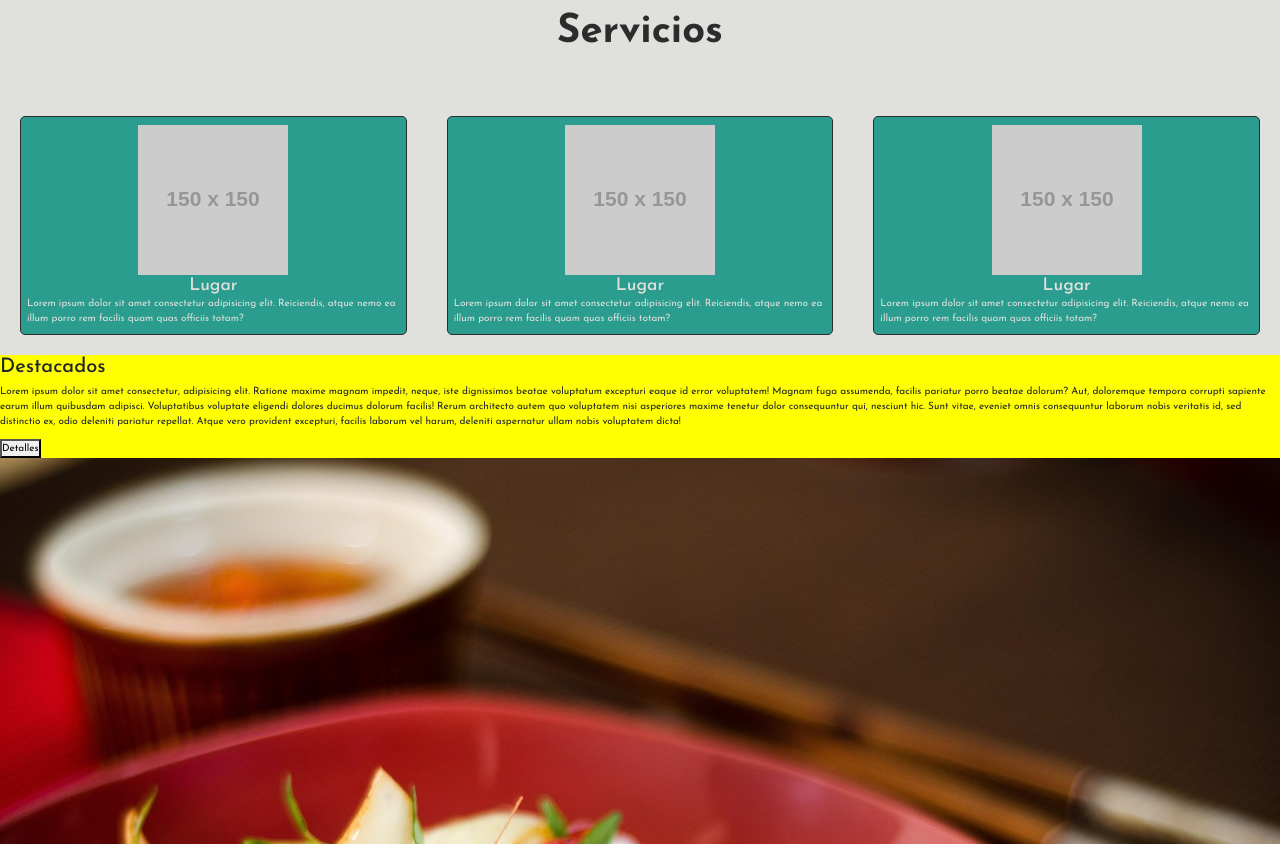
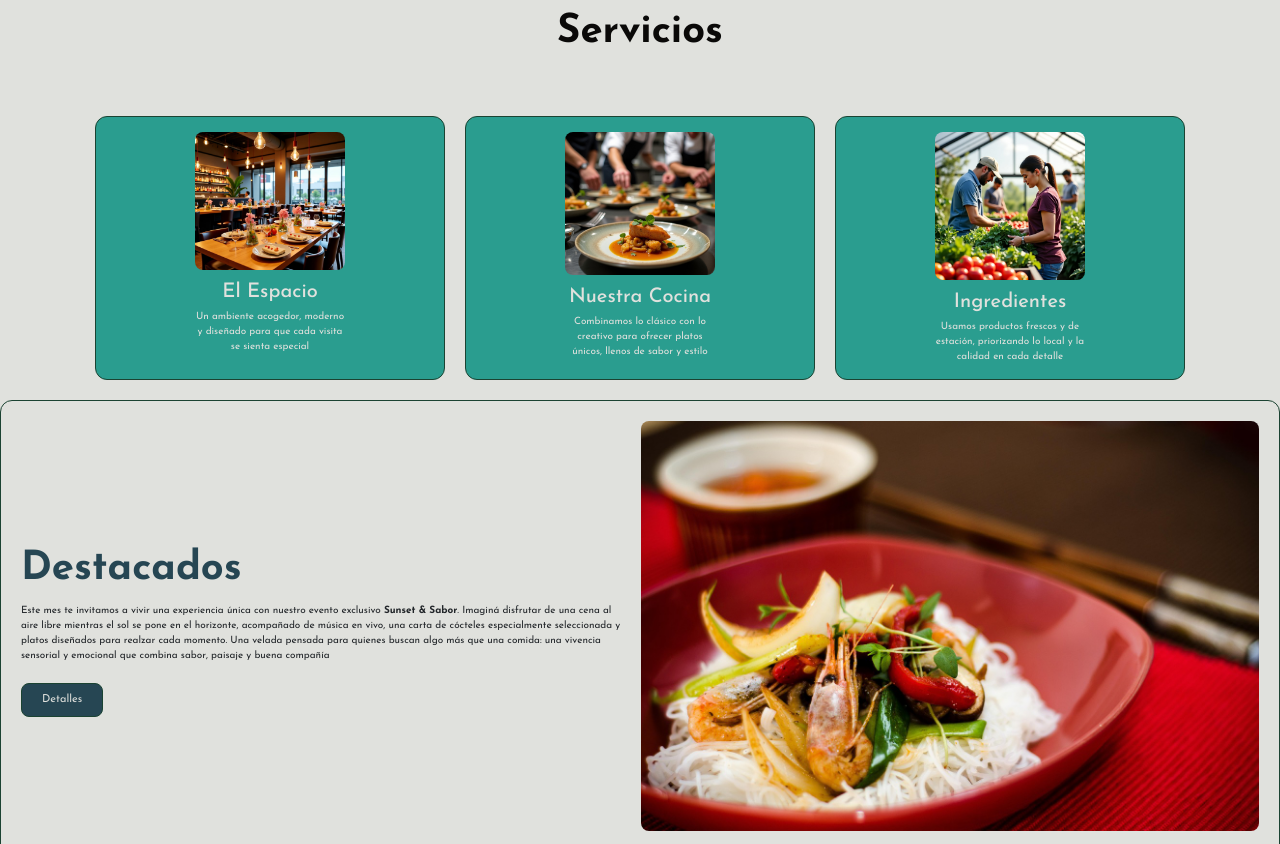
Before and after one commit to Andresortiz1997/remasterpuntoycoma, a plain HTML site: page index.html in a window 1280 px wide. Shown: the part 740-1584 px from the top of the page. Drawn offline with nearby package versions, Linux system fonts and the light colour scheme; placeholder pictures from the web are drawn by us.

Commit message:
arreglando errores en gral

```diff
--- a/index.html
+++ b/index.html
@@ -82,47 +82,54 @@
         <h2 class="subtitulos-index">Servicios</h2>
         <section class="servicios">
             <div class="div-serv">
-                <img src="https://placehold.co/150" alt="">
-                <h3 class="card-title">Lugar</h3>
-                <p class="card-text">Lorem ipsum dolor sit amet consectetur adipisicing elit. Reiciendis, atque nemo ea
-                    illum porro rem
-                    facilis quam quas officiis totam?</p>
+                <img src="assets/card-one.png" alt="interior del restaurante">
+                <div class="card-contenido">
+                    <h3 class="card-title">El Espacio</h3>
+                    <p class="card-text">
+                        Un ambiente acogedor, moderno y diseñado para que cada visita se sienta especial
+                    </p>
+                </div>
+            </div>
 
+            <div class="div-serv">
+                <img src="assets/card-two.png" alt="Plato de cocina gourmet">
+                <div class="card-contenido">
+                    <h3 class="card-title">Nuestra Cocina</h3>
+                    <p class="card-text">
+                        Combinamos lo clásico con lo creativo para ofrecer platos únicos, llenos de sabor y estilo
+                    </p>
+                </div>
             </div>
+
             <div class="div-serv">
-                <img src="https://placehold.co/150" alt="">
-                <h3 class="card-title">Lugar</h3>
-                <p class="card-text">Lorem ipsum dolor sit amet consectetur adipisicing elit. Reiciendis, atque nemo ea
-                    illum porro rem
-                    facilis quam quas officiis totam?</p>
-
-            </div>
-            <div class="div-serv">
-                <img src="https://placehold.co/150" alt="">
-                <h3 class="card-title">Lugar</h3>
-                <p class="card-text">Lorem ipsum dolor sit amet consectetur adipisicing elit. Reiciendis, atque nemo ea
-                    illum porro rem
-                    facilis quam quas officiis totam?</p>
-
+                <img src="assets/card-three.png" alt="gente cosechando frutas fresca de un invernadero">
+                <div class="card-contenido">
+                    <h3 class="card-title">Ingredientes</h3>
+                    <p class="card-text">
+                        Usamos productos frescos y de estación, priorizando lo local y la calidad en cada detalle
+                    </p>
+                </div>
             </div>
 
         </section>
 
         <!--seccion destacados -->
-        <section>
+        <section class="sec-dest">
             <div class="div-dest">
-                <h2 class="h2-index">Destacados</h2>
-                <p>Lorem ipsum dolor sit amet consectetur, adipisicing elit. Ratione maxime magnam impedit, neque, iste
-                    dignissimos beatae voluptatum excepturi eaque id error voluptatem! Magnam fuga assumenda, facilis
-                    pariatur porro beatae dolorum?
-                    Aut, doloremque tempora corrupti sapiente earum illum quibusdam adipisci. Voluptatibus voluptate
-                    eligendi dolores ducimus dolorum facilis! Rerum architecto autem quo voluptatem nisi asperiores
-                    maxime tenetur dolor consequuntur qui, nesciunt hic.
-                    Sunt vitae, eveniet omnis consequuntur laborum nobis veritatis id, sed distinctio ex, odio deleniti
-                    pariatur repellat. Atque vero provident excepturi, facilis laborum vel harum, deleniti aspernatur
-                    ullam nobis voluptatem dicta!</p>
-                <button>Detalles</button>
-                <img src="./assets/plato.jpeg" alt="">
+                <div class="dest-textos">
+                    <h2 class="subtitulos-index">Destacados</h2>
+                    <p>
+                        Este mes te invitamos a vivir una experiencia única con nuestro evento exclusivo <strong>Sunset
+                            & Sabor</strong>. Imaginá disfrutar de una cena al aire libre mientras el sol se pone en el
+                        horizonte, acompañado de música en vivo, una carta de cócteles especialmente seleccionada y
+                        platos diseñados para realzar cada momento. Una velada pensada para quienes buscan algo más que
+                        una comida: una vivencia sensorial y emocional que combina sabor, paisaje y buena compañía
+                    </p>
+                    <a href="">Detalles</a>
+                </div>
+                <figure class="img-container">
+                    <img src="./assets/plato.jpeg" alt="">
+                </figure>
             </div>
         </section>
     </main>
--- a/styles/style.css
+++ b/styles/style.css
@@ -59,7 +59,7 @@ header{
 /* footer */
 
 .sect-footer{
-    background-color: #09122C;
+    background-color:#264653;
 }
 .sect-footer h2{
     color: #EAEAEA;
@@ -73,12 +73,12 @@ header{
 
 
 /* ---------------------------------index */
+
 /* para h2 de index */
 .subtitulos-index{
     text-align: center;
     font-size: 4rem;
-    /* text-decoration: underline; */
-    color: #2C2C2C;
+    color: #0a0908;
     font-weight: bold;
 }
 
@@ -91,9 +91,8 @@ header{
     overflow: hidden;
     padding: 2rem;
     text-align: center;
-    color: #09122C;
+    color:#0a0908;
 }
-
 .img-fondo {
     position: absolute;
     top: 0;
@@ -104,7 +103,6 @@ header{
     opacity: 0.6;
     z-index: 1;
 }
-
 .div-banner {
     position: relative;
     z-index: 2;
@@ -121,49 +119,117 @@ header{
     text-shadow: 1px 1px 2px rgba(0, 0, 0, 0.1)
 }
 
+
 .texto-index{
-    background-color:#09122C;
+    background-color:#264653;
     color:#edf2f4 ;
     display: flex;
     justify-content: center;
     align-items: center;
     padding:6rem;
-    margin: 1rem 8rem;
+    margin: 0 4rem 2rem 4rem;
     border: 1px solid #2C2C2C;
     border-radius: 0.4rem;
-    text-align: justify;
+    text-align: center;
 }
 .texto-index p{
     font-weight: bolder;
     font-size: 1.5rem;
 }
 
+
 .servicios{
     display: flex;
-    justify-content: space-around;
     margin-top: 4rem;
+    flex-wrap: wrap;
+    justify-content: center;
+    gap: 2rem;
+    padding: 2rem 1rem;
 }
 
 .div-serv{
+    flex: 1 1 30rem;
+    max-width: 35rem;
     background-color:#2a9d8f;
+    color: #e0e1dd;
+    border:#1b4332 1px solid;
+    border-radius: 12px;
+    padding: 1.5rem;
+    text-align: center;
+}
+.div-serv img{
+    display:block;
+    border-radius:8px;
+    width: 150px;
+    height: auto;
+    margin:  0 auto 1rem; /*el auto me genera un efecto centrado*/
+}
+.card-contenido{
+    max-width: 150px;
+    margin: 0 auto;
+}
+.card-title{
+    font-size: 2rem;
+    margin-bottom: 0.5rem;
+}
+.card-text{
+    font-size: 1rem;
+}
+
+
+.sec-dest{
+    margin:0 auto 2rem;
+}
+.div-dest {
+    display: flex;
+    justify-content: space-between;
+    align-items: stretch;
+    border: ridge 1px #1b4332;
+    border-radius: 12px;
+    padding: 2rem;
+    gap: 2rem;
+}
+
+.img-container {
+    flex: 1 1 50%;
+    display: flex;
+    justify-content: flex-end;
+}
+
+.img-container img {
+    width: 100%;
+    height: 100%;
+    object-fit: cover;
+    border-radius: 8px;
+}
+
+.dest-textos {
+    flex: 1 1 50%;
+    max-width: 600px;
     display: flex;
     flex-direction: column;
     justify-content: center;
     align-items: center;
-    color: #e0e1dd;
-    border: #2C2C2C 1px solid;
-    margin: 2rem;
-    border-radius: 5px;
-    padding: 0.8rem 0.6rem;
 }
 
-.div-dest{
-    background-color: yellow;
-}
-.div-dest img{
-    width: 100%;
+.dest-textos h2 {
+    align-self: flex-start;
+    margin-bottom: 1rem;
+    color: #264653;
 }
 
+.div-dest a {
+    display: inline-block;
+    background-color: #264653;
+    color: #e0e1dd;
+    font-size: 1.1rem;
+    text-decoration: none;
+    padding: 0.8rem 2rem;
+    border: 1px solid #1b4332;
+    border-radius: 8px;
+    margin-top: 1rem;
+    align-self: flex-start;
+}
 
 /*------------------------------------ nosotros */
 
```
Also changed, not shown: pages/menu.html (+23 -13 lines), pages/nosotros.html (+47 -25 lines), pages/otrosproductos.html (+23 -13 lines), pages/reservaciones.html (+23 -13 lines), assets/card-one.png (added), assets/card-three.png (added), assets/card-two.png (added).
